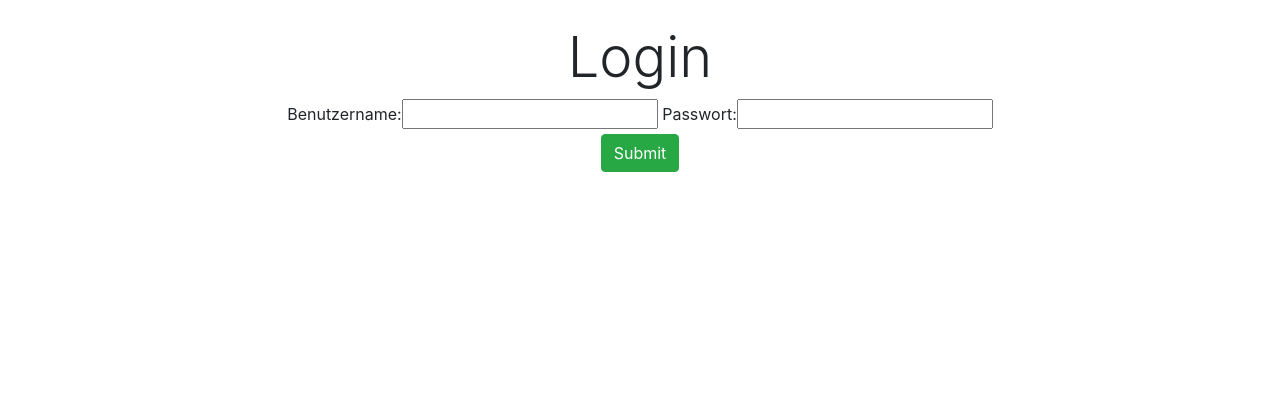
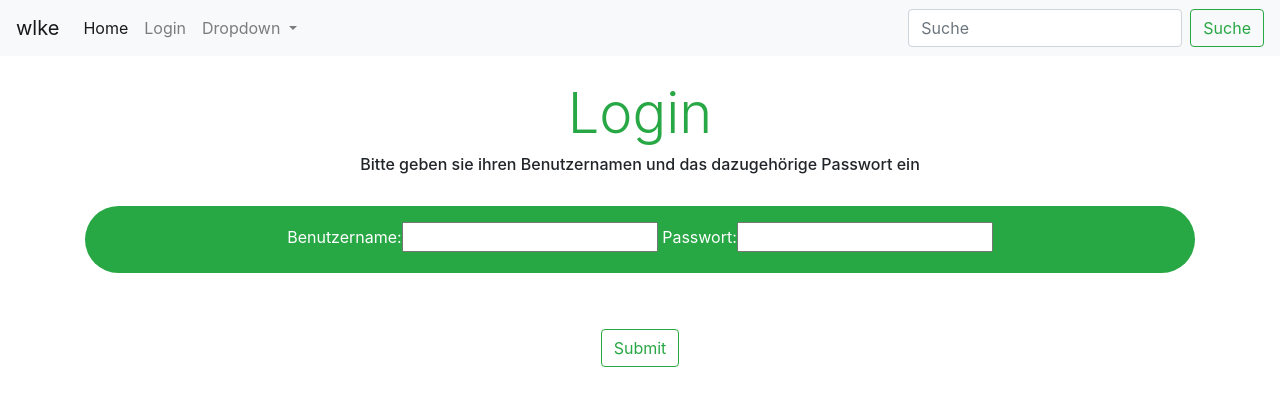
Before and after one commit to HAUDRAUFHAUN/wlke, a Django app: page /accounts/login/ in a window 1280 px wide. Shown: the top 406 px of the page. Run offline with Django 3.2, Linux system fonts and the light colour scheme; some libraries are stand-ins or nearby versions.

Commit message:
Create a Login design

```diff
--- a/wlke/templates/base.html
+++ b/wlke/templates/base.html
@@ -20,7 +20,7 @@
     <div class="collapse navbar-collapse" id="navbarSupportedContent">
       <ul class="navbar-nav mr-auto">
         <li class="nav-item active">
-          <a class="nav-link" href="">Home <span class="sr-only">(current)</span></a>
+          <a class="nav-link" href="http://127.0.0.1:8000/">Home <span class="sr-only">(current)</span></a>
         </li>
         <li class="nav-item">
           <a class="nav-link" href="http://127.0.0.1:8000/accounts/login/?next=/storage/">Login</a>
--- a/wlke/templates/login.html
+++ b/wlke/templates/login.html
@@ -1,30 +1,24 @@
-<!doctype html>
-<html lang="en">
-  <head>
-    <!-- Required meta tags -->
-    <meta charset="utf-8">
-    <meta name="viewport" content="width=device-width, initial-scale=1, shrink-to-fit=no">
+{% extends 'base.html' %}
 
-    <!-- Bootstrap CSS -->
-    <link rel="stylesheet" href="https://stackpath.bootstrapcdn.com/bootstrap/4.5.0/css/bootstrap.min.css" integrity="sha384-9aIt2nRpC12Uk9gS9baDl411NQApFmC26EwAOH8WgZl5MYYxFfc+NcPb1dKGj7Sk" crossorigin="anonymous">
-
+{% block content %}
     <title>wlke - Login </title>
   </head>
   <body>
   <br>
   <div class="container text-center">
-  <h1 class="display-4">Login</h1>
+  <h1 class="display-4 text-success">Login</h1>
+  <h6 class= "margin auto ">Bitte geben sie ihren Benutzernamen und das dazugehörige Passwort ein</h6>
     <form method="POST">
     {% csrf_token %}
-    {{form}}
     <br>
-    <input type="submit" class="btn btn-success" placeholder="Login"></input>
+    <div class="p-3 mb-2 bg-success text-white mr auto rounded-pill "> {{form}}</div>
+
+    <br>
+    <br>
+    <input type="submit" class="btn btn-outline-success my-2 my-sm-0" placeholder=""></input>
     </form>
   </div>
-    <!-- Optional JavaScript -->
-    <!-- jQuery first, then Popper.js, then Bootstrap JS -->
-    <script src="https://code.jquery.com/jquery-3.5.1.slim.min.js" integrity="sha384-DfXdz2htPH0lsSSs5nCTpuj/zy4C+OGpamoFVy38MVBnE+IbbVYUew+OrCXaRkfj" crossorigin="anonymous"></script>
-    <script src="https://cdn.jsdelivr.net/npm/popper.js@1.16.0/dist/umd/popper.min.js" integrity="sha384-Q6E9RHvbIyZFJoft+2mJbHaEWldlvI9IOYy5n3zV9zzTtmI3UksdQRVvoxMfooAo" crossorigin="anonymous"></script>
-    <script src="https://stackpath.bootstrapcdn.com/bootstrap/4.5.0/js/bootstrap.min.js" integrity="sha384-OgVRvuATP1z7JjHLkuOU7Xw704+h835Lr+6QL9UvYjZE3Ipu6Tp75j7Bh/kR0JKI" crossorigin="anonymous"></script>
+
   </body>
-</html>
+
+{% endblock %}
```
